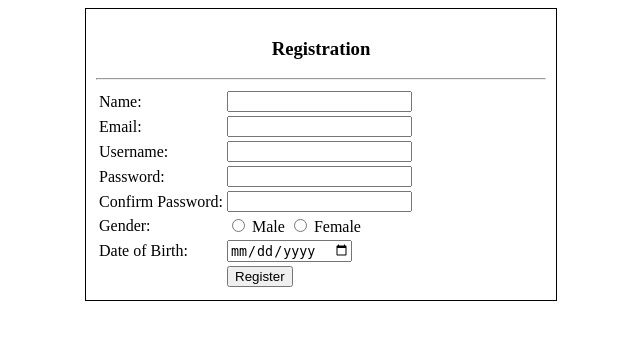
After one commit to sadmanshams369/learning-web-technologies-spring2025-2026-sec-q, a PHP site: page /register.php in a window 1280 px wide. The commit adds this page. Shown: the top 340 px of the page, without its empty margins (319-959 px from the left). Run offline with PHP 8.4, Linux system fonts and the light colour scheme.

Commit message:
registration page

```diff
--- /dev/null
+++ b/labtask5.2/register.php
@@ -0,0 +1,99 @@
+<?php
+session_start();
+
+if(isset($_POST['submit'])){
+
+    $name = $_POST['name'];
+    $email = $_POST['email'];
+    $username = $_POST['username'];
+    $password = $_POST['password'];
+    $confirm = $_POST['confirm'];
+    $gender = $_POST['gender'];
+    $dob = $_POST['dob'];
+
+    if($password == $confirm){
+
+        $_SESSION['name'] = $name;
+        $_SESSION['email'] = $email;
+        $_SESSION['user'] = $username;
+        $_SESSION['pass'] = $password;
+        $_SESSION['gender'] = $gender;
+        $_SESSION['dob'] = $dob;
+
+        echo "Registration Successful! <br>";
+        echo "<a href='login.php'>Login Now</a>";
+
+    } else {
+        echo "Password & Confirm Password not match!";
+    }
+}
+?>
+
+<!DOCTYPE html>
+<html>
+<head>
+    <title>Registration</title>
+</head>
+<body>
+
+<div style="width:450px; margin:auto; border:1px solid black; padding:10px;">
+
+<h3 style="text-align:center;">Registration</h3>
+
+<hr>
+
+<form method="post">
+
+<table>
+
+<tr>
+    <td>Name:</td>
+    <td><input type="text" name="name"></td>
+</tr>
+
+<tr>
+    <td>Email:</td>
+    <td><input type="email" name="email"></td>
+</tr>
+
+<tr>
+    <td>Username:</td>
+    <td><input type="text" name="username"></td>
+</tr>
+
+<tr>
+    <td>Password:</td>
+    <td><input type="password" name="password"></td>
+</tr>
+
+<tr>
+    <td>Confirm Password:</td>
+    <td><input type="password" name="confirm"></td>
+</tr>
+
+<tr>
+    <td>Gender:</td>
+    <td>
+        <input type="radio" name="gender" value="Male"> Male
+        <input type="radio" name="gender" value="Female"> Female
+    </td>
+</tr>
+
+<tr>
+    <td>Date of Birth:</td>
+    <td><input type="date" name="dob"></td>
+</tr>
+
+<tr>
+    <td></td>
+    <td><button type="submit" name="submit">Register</button></td>
+</tr>
+
+</table>
+
+</form>
+
+</div>
+
+</body>
+</html>
```
Also changed, not shown: labtask5.2/index.php (+25 -3 lines).
